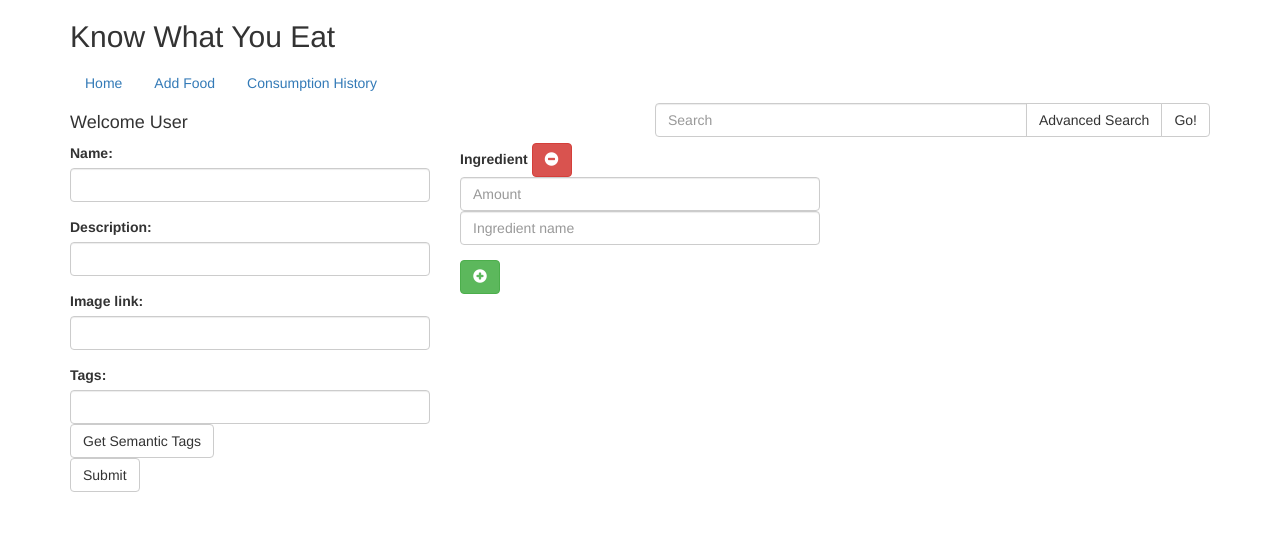
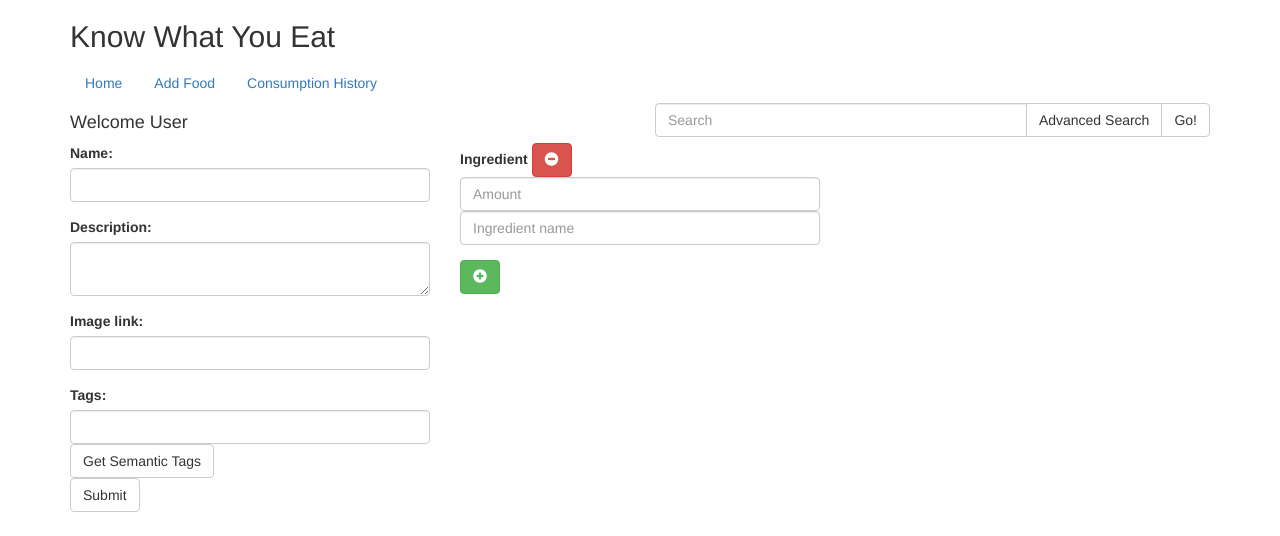
Before and after one commit to bounswe/bounswe2016group4, a Django app: page /new_food in a window 1280 px wide. Shown: the top 536 px of the page. Run offline with Django 3.2, Linux system fonts and the light colour scheme; some libraries are stand-ins or nearby versions.

Commit message:
food description changed to textarea

```diff
--- a/kwueBackend/kwue/templates/kwue/add_food.html
+++ b/kwueBackend/kwue/templates/kwue/add_food.html
@@ -28,7 +28,7 @@
                   </div>
                   <div class="form-group">
                     <label for="food_description">Description:</label>
-                    <input type="text" class="form-control" id="food_description" name="food_description">
+                    <textarea form="food-form" class="form-control" id="food_description" name="food_description"></textarea>
                   </div>
                   <div class="form-group">
                     <label for="food_image">Image link:</label>
```
